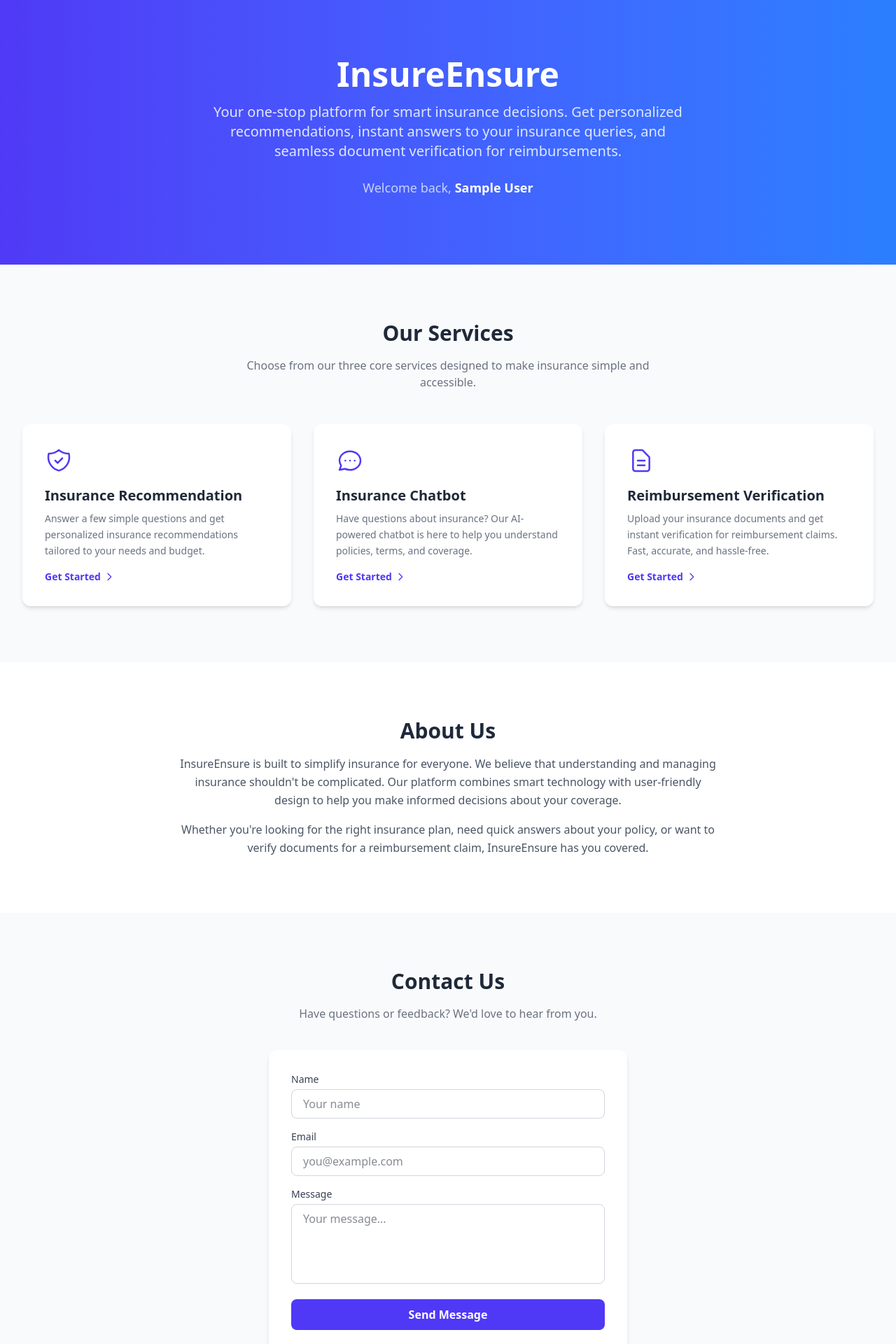
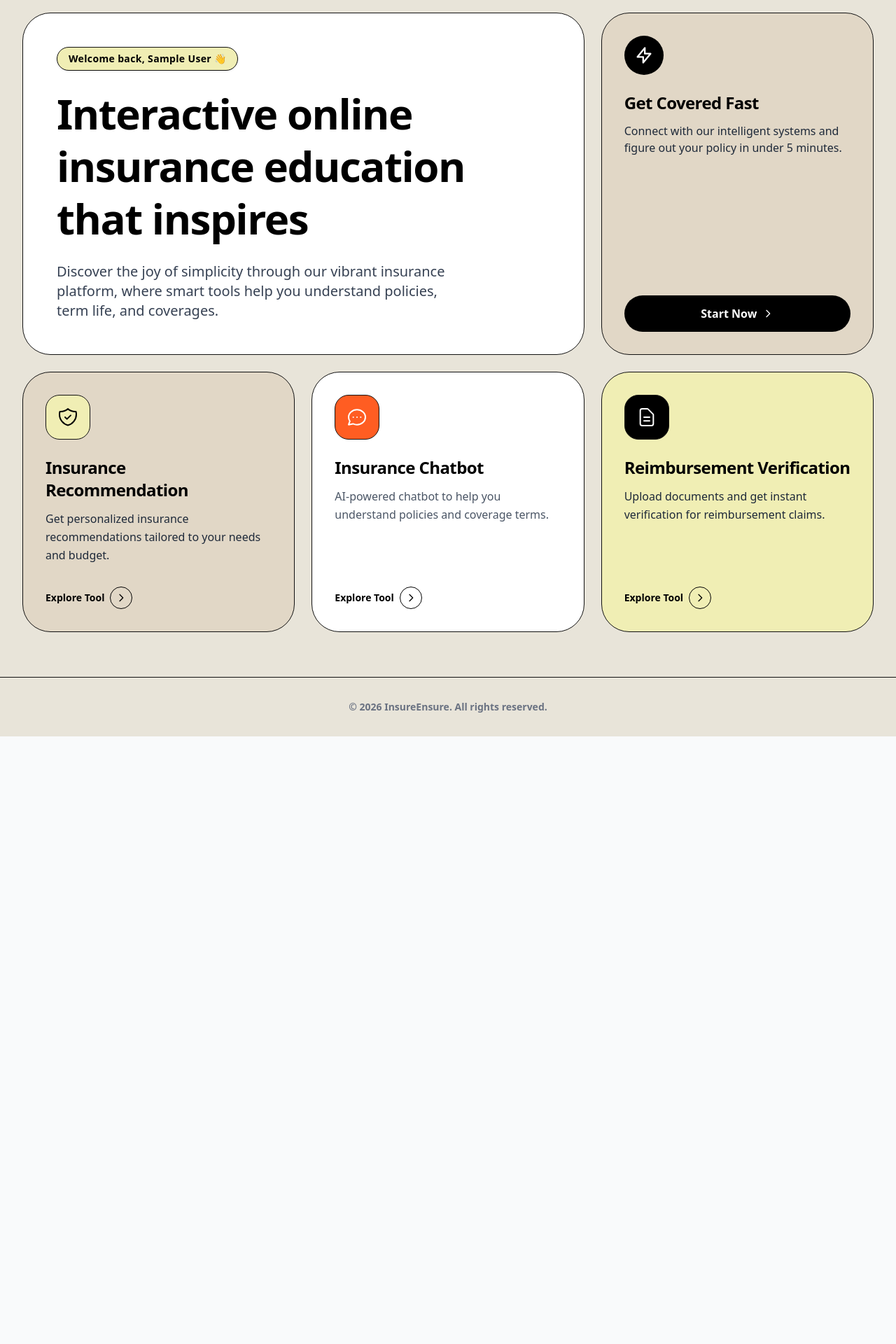
Before and after one commit to m3ayush/Insure_Ensure, a React (Vite) app: page /home in a window 1280 px wide. Shown: the part 120-2040 px from the top of the page at 70% size. After the commit the page ends 1172 px from the top, so only its background shows below. Built offline with nearby package versions, Linux system fonts and the light colour scheme; no server answers; the database is empty; sample sign-in values are in the browser's storage.

Commit message:
UI-updation: Home Page

```diff
--- a/src/pages/Home.jsx
+++ b/src/pages/Home.jsx
@@ -5,33 +5,48 @@ import Navbar from "../components/Navbar";
 const services = [
   {
     title: "Insurance Recommendation",
-    description:
-      "Answer a few simple questions and get personalized insurance recommendations tailored to your needs and budget.",
+    description: "Get personalized insurance recommendations tailored to your needs and budget.",
     to: "/recommendation",
+    color: "bg-[#e1d7c6] dark:bg-[#111111] border-[#111] dark:border-[#333]",
+    textHover: "group-hover:text-[#ff5d22] dark:group-hover:text-[#f6ca7d]",
+    textColor: "text-black dark:text-white",
+    descColor: "text-gray-800 dark:text-gray-400",
+    iconColor: "text-black dark:text-black bg-[#f0eeb4] dark:bg-[#f6ca7d]",
+    colSpan: "col-span-1 md:col-span-2 lg:col-span-1",
     icon: (
-      <svg className="w-10 h-10 text-indigo-600" fill="none" stroke="currentColor" viewBox="0 0 24 24">
+      <svg className="w-8 h-8" fill="none" stroke="currentColor" viewBox="0 0 24 24">
         <path strokeLinecap="round" strokeLinejoin="round" strokeWidth={1.5} d="M9 12l2 2 4-4m5.618-4.016A11.955 11.955 0 0112 2.944a11.955 11.955 0 01-8.618 3.04A12.02 12.02 0 003 9c0 5.591 3.824 10.29 9 11.622 5.176-1.332 9-6.03 9-11.622 0-1.042-.133-2.052-.382-3.016z" />
       </svg>
     ),
   },
   {
     title: "Insurance Chatbot",
-    description:
-      "Have questions about insurance? Our AI-powered chatbot is here to help you understand policies, terms, and coverage.",
+    description: "AI-powered chatbot to help you understand policies and coverage terms.",
     to: "/chatbot",
+    color: "bg-white dark:bg-[#ffffff] border-[#111] dark:border-[#333]",
+    textHover: "group-hover:text-[#ff5d22] dark:group-hover:text-[#ff4713]",
+    textColor: "text-black dark:text-black",
+    descColor: "text-gray-600 dark:text-gray-800",
+    iconColor: "text-white dark:text-white bg-[#ff5d22] dark:bg-[#ff4713]",
+    colSpan: "col-span-1 md:col-span-1 lg:col-span-1",
     icon: (
-      <svg className="w-10 h-10 text-indigo-600" fill="none" stroke="currentColor" viewBox="0 0 24 24">
+      <svg className="w-8 h-8" fill="none" stroke="currentColor" viewBox="0 0 24 24">
         <path strokeLinecap="round" strokeLinejoin="round" strokeWidth={1.5} d="M8 12h.01M12 12h.01M16 12h.01M21 12c0 4.418-4.03 8-9 8a9.863 9.863 0 01-4.255-.949L3 20l1.395-3.72C3.512 15.042 3 13.574 3 12c0-4.418 4.03-8 9-8s9 3.582 9 8z" />
       </svg>
     ),
   },
   {
     title: "Reimbursement Verification",
-    description:
-      "Upload your insurance documents and get instant verification for reimbursement claims. Fast, accurate, and hassle-free.",
+    description: "Upload documents and get instant verification for reimbursement claims.",
     to: "/reimbursement",
+    color: "bg-[#f0eeb4] dark:bg-[#ff4713] border-[#111] dark:border-[#ff4713]",
+    textHover: "group-hover:text-[#ff5d22] dark:group-hover:text-black",
+    textColor: "text-black dark:text-white",
+    descColor: "text-gray-800 dark:text-white/90",
+    iconColor: "text-white dark:text-black bg-black dark:bg-white",
+    colSpan: "col-span-1 md:col-span-1 lg:col-span-1",
     icon: (
-      <svg className="w-10 h-10 text-indigo-600" fill="none" stroke="currentColor" viewBox="0 0 24 24">
+      <svg className="w-8 h-8" fill="none" stroke="currentColor" viewBox="0 0 24 24">
         <path strokeLinecap="round" strokeLinejoin="round" strokeWidth={1.5} d="M9 12h6m-6 4h6m2 5H7a2 2 0 01-2-2V5a2 2 0 012-2h5.586a1 1 0 01.707.293l5.414 5.414a1 1 0 01.293.707V19a2 2 0 01-2 2z" />
       </svg>
     ),
@@ -42,149 +57,83 @@ export default function Home() {
   const { currentUser } = useAuth();
 
   return (
-    <div className="min-h-screen bg-gray-50">
+    <div className="min-h-screen bg-[#e8e4d9] dark:bg-black font-sans transition-colors duration-300 flex flex-col">
       <Navbar />
 
-      {/* Hero Section */}
-      <section className="bg-gradient-to-r from-indigo-600 to-blue-500 text-white">
-        <div className="max-w-7xl mx-auto px-4 py-24 sm:px-6 lg:px-8 text-center">
-          <h1 className="text-4xl sm:text-5xl font-extrabold mb-4">
-            InsureEnsure
-          </h1>
-          <p className="text-lg sm:text-xl max-w-2xl mx-auto text-indigo-100">
-            Your one-stop platform for smart insurance decisions. Get
-            personalized recommendations, instant answers to your insurance
-            queries, and seamless document verification for reimbursements.
-          </p>
+      <main className="flex-grow max-w-7xl mx-auto px-4 sm:px-6 lg:px-8 py-8 w-full">
+        {/* Bento Grid Container */}
+        <div className="grid grid-cols-1 md:grid-cols-2 lg:grid-cols-3 gap-6 auto-rows-min">
+
+          {/* Hero / Greeting Box (Spans 2 columns) */}
+          <div className="col-span-1 md:col-span-2 bg-white dark:bg-[#f6ca7d] border border-[#111] dark:border-[#f6ca7d] rounded-[2.5rem] p-8 md:p-12 flex flex-col justify-center relative overflow-hidden transition-all duration-300 hover:shadow-[8px_8px_0px_0px_rgba(17,17,17,1)] dark:hover:shadow-[8px_8px_0px_0px_rgba(255,71,19,1)] hover:-translate-y-1">
+            <div className="relative z-10">
               {currentUser?.displayName && (
-            <p className="mt-6 text-indigo-200 text-lg">
-              Welcome back, <span className="font-semibold text-white">{currentUser.displayName}</span>
+                <p className="inline-block px-4 py-1.5 rounded-full bg-[#f0eeb4] dark:bg-black text-black dark:text-white text-sm font-bold tracking-wide mb-6 border border-[#111] dark:border-black shadow-sm">
+                  Welcome back, {currentUser.displayName} 👋
                 </p>
               )}
+              <h1 className="text-4xl sm:text-5xl lg:text-6xl font-black text-black tracking-tight leading-tight mb-6">
+                Interactive online <br className="hidden sm:block"/> insurance education <br className="hidden sm:block"/> that inspires
+              </h1>
+              <p className="text-lg sm:text-xl text-gray-700 dark:text-gray-900 max-w-xl font-medium">
+                Discover the joy of simplicity through our vibrant insurance platform, where smart tools help you understand policies, term life, and coverages.
+              </p>
             </div>
-      </section>
+          </div>
+
+          {/* Quick Stat / CTA Box */}
+          <div className="col-span-1 bg-[#e1d7c6] dark:bg-[#111111] border border-[#111] dark:border-[#333] rounded-[2.5rem] p-8 flex flex-col justify-between transition-all duration-300 hover:shadow-[8px_8px_0px_0px_rgba(17,17,17,1)] dark:hover:shadow-[8px_8px_0px_0px_rgba(246,202,125,0.5)] hover:-translate-y-1">
+            <div>
+              <div className="w-14 h-14 bg-black dark:bg-[#f6ca7d] text-white dark:text-black rounded-full flex items-center justify-center mb-6">
+                <svg className="w-7 h-7" fill="none" stroke="currentColor" viewBox="0 0 24 24">
+                  <path strokeLinecap="round" strokeLinejoin="round" strokeWidth={2} d="M13 10V3L4 14h7v7l9-11h-7z" />
+                </svg>
+              </div>
+              <h3 className="text-2xl font-black text-black dark:text-white mb-3 tracking-tight">Get Covered Fast</h3>
+              <p className="text-gray-800 dark:text-gray-400 font-medium">
+                Connect with our intelligent systems and figure out your policy in under 5 minutes.
+              </p>
+            </div>
+            <Link to="/recommendation" className="mt-8 bg-black dark:bg-white text-white dark:text-black py-3.5 px-6 rounded-full font-bold text-center hover:scale-105 transition-transform no-underline flex items-center justify-center gap-2">
+              Start Now
+              <svg className="w-4 h-4" fill="none" stroke="currentColor" viewBox="0 0 24 24"><path strokeLinecap="round" strokeLinejoin="round" strokeWidth={2} d="M9 5l7 7-7 7" /></svg>
+            </Link>
+          </div>
 
           {/* Services Section */}
-      <section className="max-w-7xl mx-auto px-4 py-20 sm:px-6 lg:px-8">
-        <h2 className="text-3xl font-bold text-center text-gray-800 mb-4">
-          Our Services
-        </h2>
-        <p className="text-center text-gray-500 mb-12 max-w-xl mx-auto">
-          Choose from our three core services designed to make insurance simple
-          and accessible.
-        </p>
-        <div className="grid grid-cols-1 md:grid-cols-3 gap-8">
           {services.map((service) => (
             <Link
               key={service.to}
               to={service.to}
-              className="bg-white rounded-xl shadow-md p-8 hover:shadow-xl hover:-translate-y-1 transition-all duration-300 no-underline group"
+              className={`border rounded-[2.5rem] p-8 hover:shadow-[8px_8px_0px_0px_rgba(17,17,17,1)] dark:hover:shadow-[8px_8px_0px_0px_rgba(255,255,255,0.2)] hover:-translate-y-1 transition-all duration-300 no-underline group flex flex-col justify-between ${service.color} ${service.colSpan}`}
             >
-              <div className="mb-4">{service.icon}</div>
-              <h3 className="text-xl font-bold text-gray-800 mb-2 group-hover:text-indigo-700 transition">
+              <div>
+                <div className={`w-16 h-16 rounded-[1.25rem] flex items-center justify-center mb-6 transition-transform group-hover:scale-110 border border-[#111] dark:border-transparent ${service.iconColor}`}>
+                  {service.icon}
+                </div>
+                <h3 className={`text-2xl font-black mb-3 tracking-tight transition-colors ${service.textColor} ${service.textHover}`}>
                   {service.title}
                 </h3>
-              <p className="text-gray-500 text-sm leading-relaxed">
+                <p className={`font-medium leading-relaxed ${service.descColor}`}>
                   {service.description}
                 </p>
-              <div className="mt-4 text-indigo-600 font-semibold text-sm flex items-center gap-1">
-                Get Started
-                <svg className="w-4 h-4 group-hover:translate-x-1 transition" fill="none" stroke="currentColor" viewBox="0 0 24 24">
+              </div>
+              <div className={`mt-8 font-bold text-sm flex items-center gap-2 group-hover:gap-3 transition-all ${service.textColor}`}>
+                Explore Tool
+                <div className="w-8 h-8 rounded-full bg-transparent border border-current flex items-center justify-center">
+                  <svg className="w-4 h-4" fill="none" stroke="currentColor" viewBox="0 0 24 24">
                     <path strokeLinecap="round" strokeLinejoin="round" strokeWidth={2} d="M9 5l7 7-7 7" />
                   </svg>
                 </div>
+              </div>
             </Link>
           ))}
+
         </div>
-      </section>
-
-      {/* About Us Section */}
-      <section id="about" className="bg-white py-20">
-        <div className="max-w-7xl mx-auto px-4 sm:px-6 lg:px-8">
-          <h2 className="text-3xl font-bold text-center text-gray-800 mb-4">
-            About Us
-          </h2>
-          <div className="max-w-3xl mx-auto text-center">
-            <p className="text-gray-600 leading-relaxed mb-4">
-              InsureEnsure is built to simplify insurance for everyone. We
-              believe that understanding and managing insurance shouldn't be
-              complicated. Our platform combines smart technology with
-              user-friendly design to help you make informed decisions about
-              your coverage.
-            </p>
-            <p className="text-gray-600 leading-relaxed">
-              Whether you're looking for the right insurance plan, need quick
-              answers about your policy, or want to verify documents for a
-              reimbursement claim, InsureEnsure has you covered.
-            </p>
-          </div>
-        </div>
-      </section>
-
-      {/* Contact Section */}
-      <section id="contact" className="bg-gray-50 py-20">
-        <div className="max-w-7xl mx-auto px-4 sm:px-6 lg:px-8">
-          <h2 className="text-3xl font-bold text-center text-gray-800 mb-4">
-            Contact Us
-          </h2>
-          <p className="text-center text-gray-500 mb-10 max-w-xl mx-auto">
-            Have questions or feedback? We'd love to hear from you.
-          </p>
-          <div className="max-w-lg mx-auto bg-white rounded-xl shadow-md p-8">
-            <form
-              onSubmit={(e) => {
-                e.preventDefault();
-                alert("Message sent! We'll get back to you soon.");
-                e.target.reset();
-              }}
-              className="space-y-4"
-            >
-              <div>
-                <label className="block text-sm font-medium text-gray-700 mb-1">
-                  Name
-                </label>
-                <input
-                  type="text"
-                  required
-                  className="w-full px-4 py-2 border border-gray-300 rounded-lg focus:ring-2 focus:ring-indigo-500 focus:border-transparent outline-none transition"
-                  placeholder="Your name"
-                />
-              </div>
-              <div>
-                <label className="block text-sm font-medium text-gray-700 mb-1">
-                  Email
-                </label>
-                <input
-                  type="email"
-                  required
-                  className="w-full px-4 py-2 border border-gray-300 rounded-lg focus:ring-2 focus:ring-indigo-500 focus:border-transparent outline-none transition"
-                  placeholder="you@example.com"
-                />
-              </div>
-              <div>
-                <label className="block text-sm font-medium text-gray-700 mb-1">
-                  Message
-                </label>
-                <textarea
-                  required
-                  rows={4}
-                  className="w-full px-4 py-2 border border-gray-300 rounded-lg focus:ring-2 focus:ring-indigo-500 focus:border-transparent outline-none transition resize-none"
-                  placeholder="Your message..."
-                />
-              </div>
-              <button
-                type="submit"
-                className="w-full bg-indigo-600 text-white py-2.5 rounded-lg font-semibold hover:bg-indigo-700 transition cursor-pointer"
-              >
-                Send Message
-              </button>
-            </form>
-          </div>
-        </div>
-      </section>
+      </main>
 
       {/* Footer */}
-      <footer className="bg-gray-800 text-gray-400 py-8 text-center text-sm">
+      <footer className="mt-8 py-8 text-center text-sm font-bold text-gray-500 dark:text-gray-600 border-t border-[#111] dark:border-[#333] max-w-7xl mx-auto w-full px-4">
         <p>&copy; 2026 InsureEnsure. All rights reserved.</p>
       </footer>
     </div>
```
Lines whose indentation alone changed are shown as unchanged.
